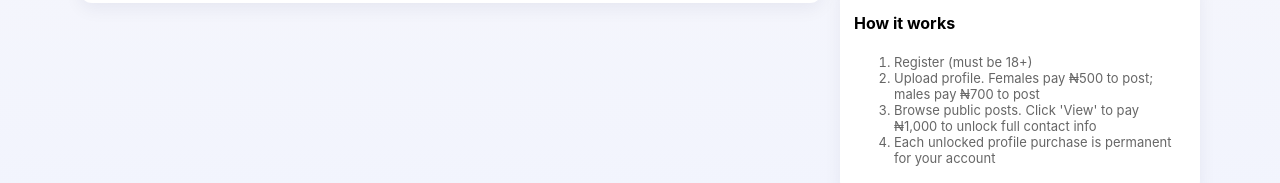
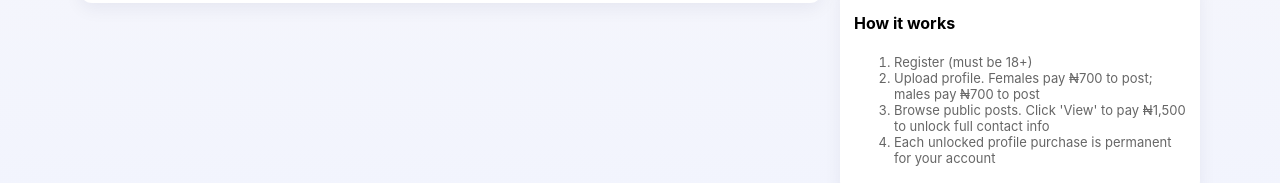
Before and after one commit to Victorr204/Easy-match, a React (Vite) app in the folder Easy-match/: page / in a window 1280 px wide. Shown: the part 255-438 px from the top of the page. Built offline with nearby package versions, Linux system fonts and the light colour scheme; no server answers.

Commit message:
easy-match

```diff
--- a/Easy-match/src/pages/Home.jsx
+++ b/Easy-match/src/pages/Home.jsx
@@ -151,7 +151,7 @@ const Home = () => {
             alt={post.displayName}
             style={{
               width: "100%",
-              height: "500px",
+              height: "400px",
               objectFit: "cover",
               borderRadius: "12px",
               marginBottom: "8px",
@@ -172,7 +172,7 @@ const Home = () => {
               showModal(<PostDetails post={post} user={user} />)
             }
           >
-            View Details (₦1,000)
+            View Details (₦1,500)
           </button>
         </div>
       ))
@@ -243,11 +243,11 @@ const Home = () => {
               <ol className="small">
                 <li>Register (must be 18+)</li>
                 <li>
-                  Upload profile. Females pay ₦500 to post; males pay ₦700 to
+                  Upload profile. Females pay ₦700 to post; males pay ₦700 to
                   post
                 </li>
                 <li>
-                  Browse public posts. Click 'View' to pay ₦1,000 to unlock full
+                  Browse public posts. Click 'View' to pay ₦1,500 to unlock full
                   contact info
                 </li>
                 <li>
```
